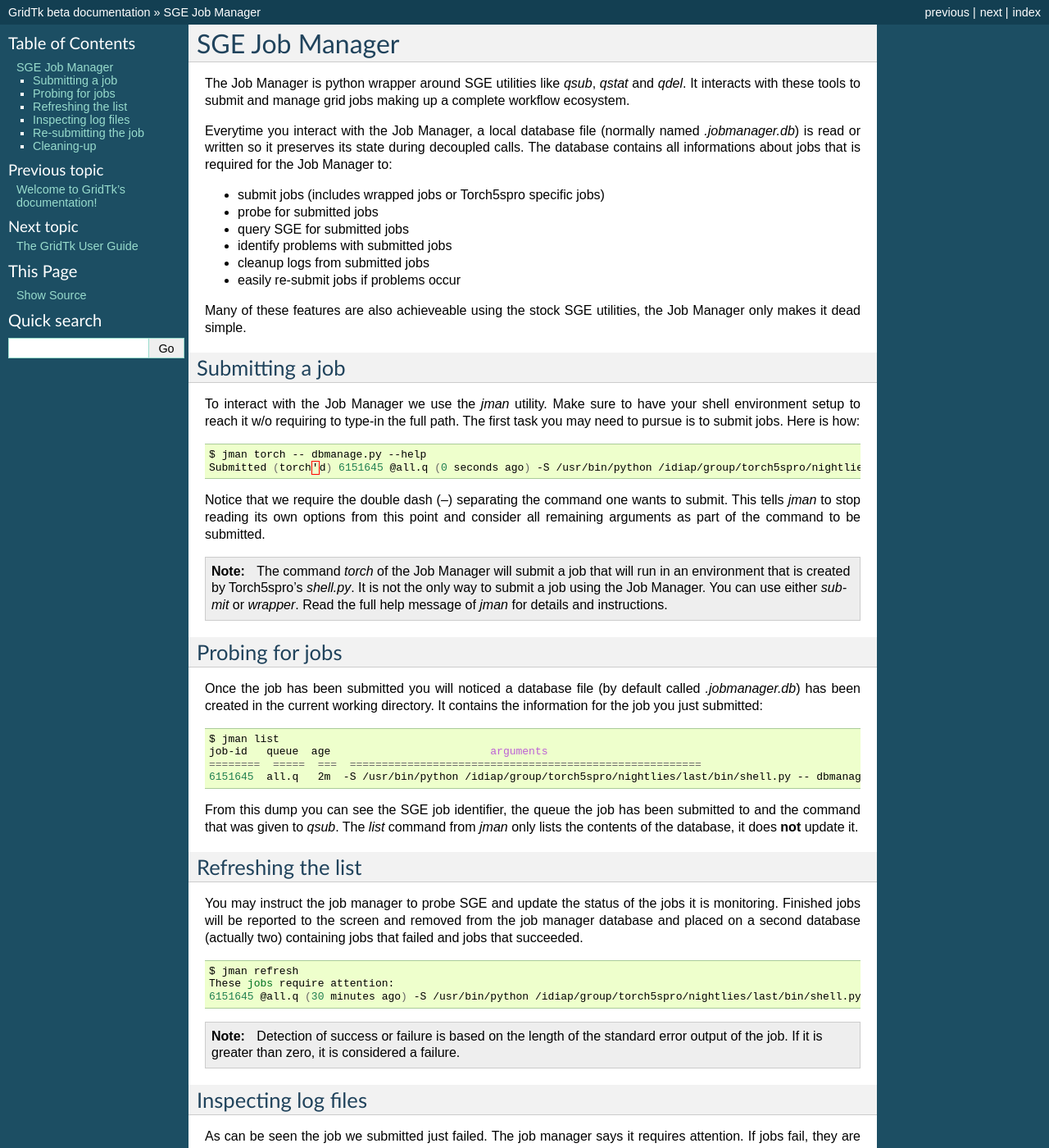
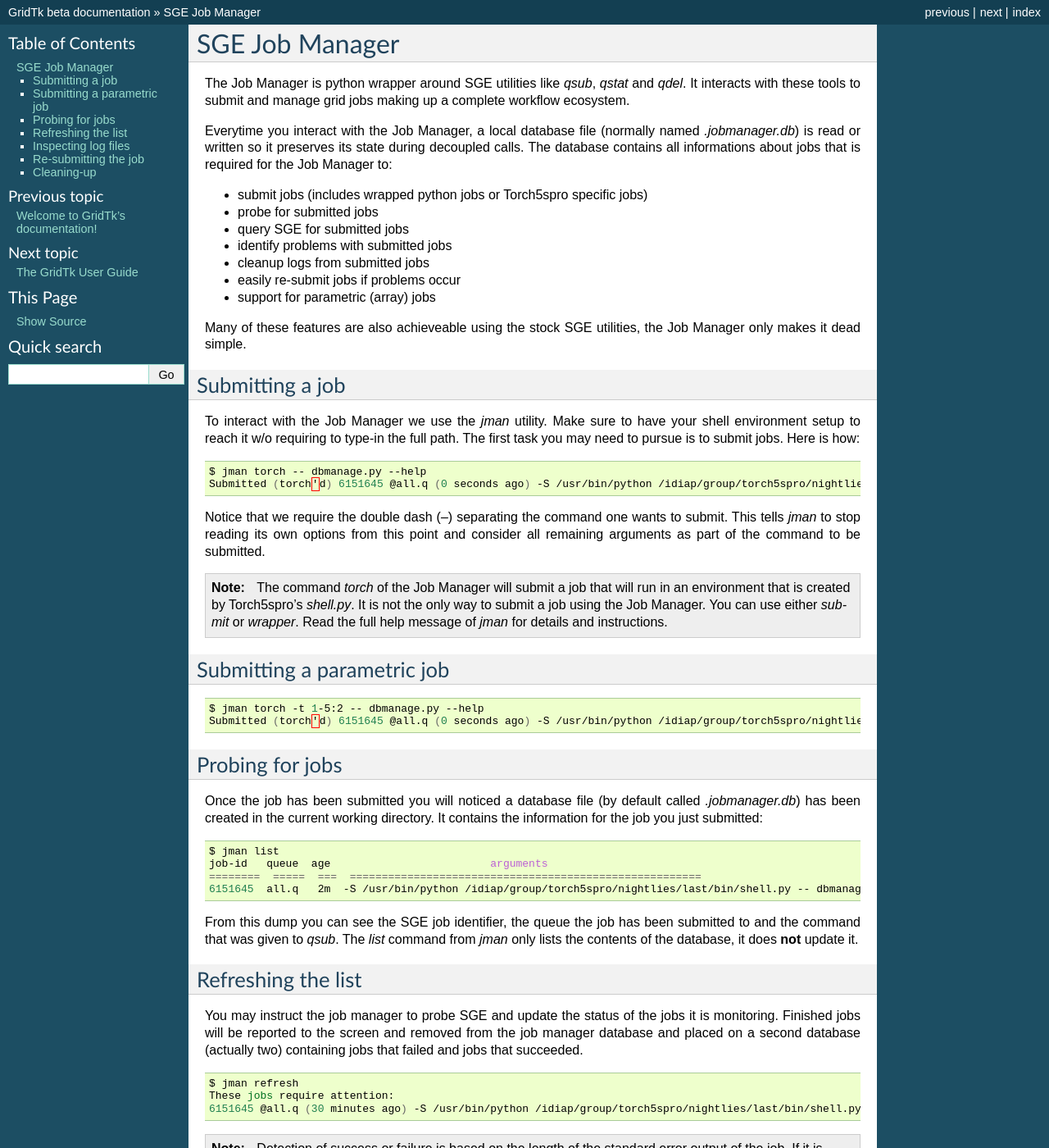
Before and after one commit to bioidiap/gridtk, a Sphinx documentation site: the page built from docs/manual.rst, in a window 1280 px wide and 1400 px high. Shown: the whole window at 82% size. Built offline with Sphinx 7.4.7, drawn with Linux system fonts in a browser that asks for light colours; formulas are drawn with MathJax 3.

Commit message:
More bug fixes; Better printout

```diff
--- a/docs/manual.rst
+++ b/docs/manual.rst
@@ -15,12 +15,13 @@ named `.jobmanager.db`) is read or written so it preserves its state during
 decoupled calls. The database contains all informations about jobs that is
 required for the Job Manager to:
 
-* submit jobs (includes wrapped jobs or Torch5spro specific jobs)
+* submit jobs (includes wrapped python jobs or Torch5spro specific jobs)
 * probe for submitted jobs
 * query SGE for submitted jobs
 * identify problems with submitted jobs
 * cleanup logs from submitted jobs
 * easily re-submit jobs if problems occur
+* support for parametric (array) jobs
 
 Many of these features are also achieveable using the stock SGE utilities, the
 Job Manager only makes it dead simple.
@@ -47,6 +48,14 @@ and consider all remaining arguments as part of the command to be submitted.
   environment that is created by Torch5spro's `shell.py`. It is not the only
   way to submit a job using the Job Manager. You can use either `submit` or
   `wrapper`. Read the full help message of `jman` for details and instructions.
+
+Submitting a parametric job
+---------------------------
+
+.. code-block:: sh
+
+  $ jman torch -t 1-5:2 -- dbmanage.py --help
+  Submitted (torch'd) 6151645 @all.q (0 seconds ago) -S /usr/bin/python /idiap/group/torch5spro/nightlies/last/bin/shell.py -- dbmanage.py --help
 
 Probing for jobs
 ----------------
--- a/docs/program.rst
+++ b/docs/program.rst
@@ -26,7 +26,7 @@ querying SGE. Here is quick example on how to use the `gridtk` framework:
   # For more options look do help(gridtk.qsub)
   job = man.submit(command, cwd=True, stdout='logs', name='testjob')
 
-You can do, programatically, everything you can do with the job manager just
+You can do, programatically, everything you can do with the job manager - just
 browse the help messages and the `jman` script for more information.
 
 .. note::
```
Also changed, not shown: 2 other files.
